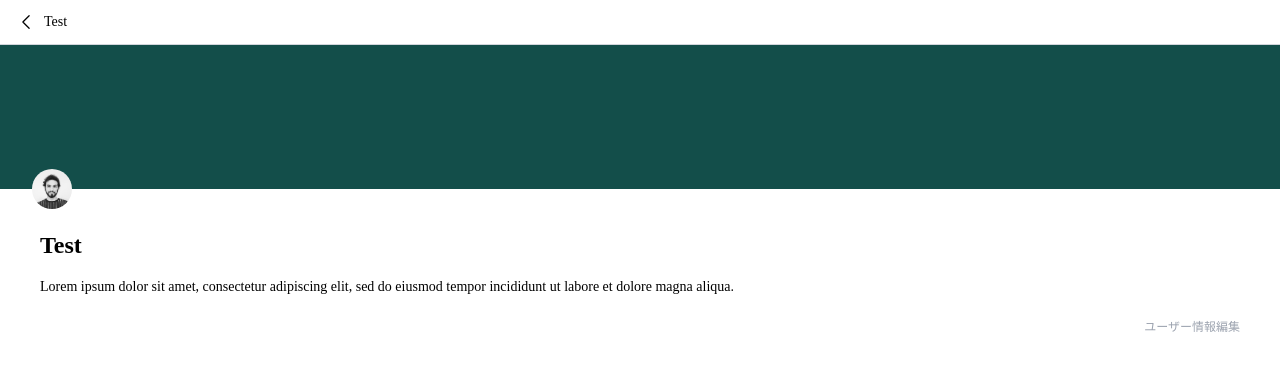
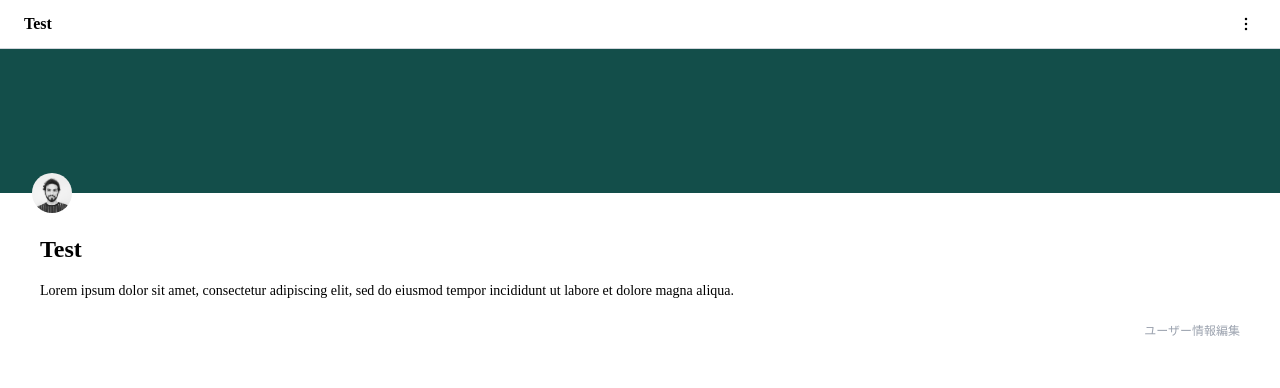
Before and after one commit to gonzales54/Chatpy, a Next.js app in the folder src/: page /1/home in a window 1280 px wide. Shown: the top 388 px of the page. Built offline with nearby package versions, Linux system fonts and the light colour scheme; no server answers; a web font is replaced by a local one.

Commit message:
feat: create signout system

```diff
--- a/src/src/pages/[uid]/home.tsx
+++ b/src/src/pages/[uid]/home.tsx
@@ -1,31 +1,39 @@
-import { signOut } from "firebase/auth";
 import Image from "next/image";
 import Link from "next/link";
 import { useRouter } from "next/router";
-import { useEffect } from "react";
-import firebaseConfig from "@/config/firebase";
+import { useState } from "react";
+import useFirebase from "@/hooks/useFirebase";
 import useRedirectTo from "@/hooks/useRedirectTo";
 import ProfileImage from '@Image/profile.jpg'
 
 export default function UserHome() {
+  const [isOptionOpen, setOptionOpen] = useState<boolean>(false);
   const redirectTo = useRedirectTo();
   const router = useRouter();
-  console.log(router.asPath)
+  const { signOutUser } = useFirebase();
 
-  useEffect(() => {
-    signOut(firebaseConfig.auth())
-  },[])
+  const openOption = () => {
+    setOptionOpen((option) => !option);
+  }
+
+  const LogOut = () => {
+    signOutUser();
+    redirectTo('/signin');
+  }
 
   return (
     <>
       <div className="flex h-screen w-full flex-col">
-        <div className="flex items-center border-b border-gray-300 px-4 py-3">
-          <button className="mr-2" onClick={() => redirectTo('/')}>
+        <div className="relative flex items-center border-b border-gray-300 px-6 py-3">
+          <h1 className="font-klee font-semibold">Test</h1>
+          <button className="ml-auto" onClick={openOption}>
             <svg xmlns="http://www.w3.org/2000/svg" fill="none" viewBox="0 0 24 24" strokeWidth={1.5} stroke="currentColor" className="h-5 w-5">
-              <path strokeLinecap="round" strokeLinejoin="round" d="M15.75 19.5L8.25 12l7.5-7.5" />
+              <path strokeLinecap="round" strokeLinejoin="round" d="M12 6.75a.75.75 0 110-1.5.75.75 0 010 1.5zM12 12.75a.75.75 0 110-1.5.75.75 0 010 1.5zM12 18.75a.75.75 0 110-1.5.75.75 0 010 1.5z" />
             </svg>
           </button>
-          <h1 className="font-klee text-sm">Test</h1>
+          <div className={`absolute top-10 right-6 z-10 rounded border border-gray-400 bg-white py-2 ${isOptionOpen ? "block" : "hidden"}`}>
+            <button className="w-full px-6 py-1 text-sm" onClick={LogOut}>Logout</button>
+          </div>
         </div>
         <div className="relative mb-10 h-36 w-full bg-teal-900">
           <p className="absolute -bottom-5 left-8">
@@ -40,7 +48,7 @@ export default function UserHome() {
         <div className="px-10 text-right">
           <h2 className="mb-4 text-left font-klee text-2xl font-semibold">Test</h2>
           <p className="mb-4 text-left font-klee text-sm">Lorem ipsum dolor sit amet, consectetur adipiscing elit, sed do eiusmod tempor incididunt ut labore et dolore magna aliqua.</p>
-          <Link href="/" className="text-xs text-gray-400">ユーザー情報編集</Link>
+          <Link href="/" className="font-klee text-xs text-gray-400">ユーザー情報編集</Link>
         </div>
         <ul className="mt-auto flex items-center justify-center border-t border-gray-300 px-6 py-2">
           <li className="mr-8">
--- a/src/src/pages/[uid]/index.tsx
+++ b/src/src/pages/[uid]/index.tsx
@@ -1,36 +1,30 @@
 import Image from "next/image";
 import Link from "next/link";
 import { useRouter } from "next/router"
-import useFirebase from "@/hooks/useFirebase"
 import ProfileImage from '@Image/profile.jpg'
 
 export default function User() {
   const router = useRouter();
-  const { signOutUser } = useFirebase();
-
-  console.log(router.asPath)
 
   return (
     <>
       <div className="flex h-screen w-full flex-col">
-        <div className="mb-6 flex items-center justify-between border-b border-gray-300 px-6 py-3">
+        <div className="mb-6 flex items-center justify-between border-b border-gray-300 px-6 py-2">
           <h1 className="font-courgette text-sm">Chatpy</h1>
           <p>
-            <Link href={"/"}>
             <Image
               src={ProfileImage}
               alt="SignIn Icon"
               className="h-8 w-8 rounded-full object-cover"
               priority
             />
-            </Link>
           </p>
         </div>
         <div>
           <h2 className="mb-4 px-6 font-klee text-xs">メッセージ一覧</h2>
           <ul>
             <li>
-              <Link href="/" className="flex px-6 py-2">
+              <Link href="/user" className="flex px-6 py-2">
                 <p className="mr-4">
                   <Image
                     src={ProfileImage}
--- a/src/src/pages/index.tsx
+++ b/src/src/pages/index.tsx
@@ -54,20 +54,8 @@ export default function Home(): JSX.Element {
         </p>
         <div>
           <button
-            id="signUp"
-            className={`rounded px-10 py-3 font-poppins text-xs ${
-              active.signUp
-                ? "bg-teal-500 text-gray-50"
-                : "bg-gray-100 text-gray-800"
-            }`}
-            onClick={() => handleClickButton("/signup")}
-            onMouseOver={handleHoverButton}
-          >
-            サインアウト
-          </button>
-          <button
             id="signIn"
-            className={`rounded px-10 py-3 font-poppins text-xs ${
+            className={`rounded px-10 py-3 font-poppins text-xs duration-300 ${
               active.signIn
                 ? "bg-teal-500 text-gray-50"
                 : "bg-gray-100 text-gray-800"
@@ -77,6 +65,18 @@ export default function Home(): JSX.Element {
           >
             サインイン
           </button>
+          <button
+            id="signUp"
+            className={`rounded px-10 py-3 font-poppins text-xs duration-300 ${
+              active.signUp
+                ? "bg-teal-500 text-gray-50"
+                : "bg-gray-100 text-gray-800"
+            }`}
+            onClick={() => handleClickButton("/signup")}
+            onMouseOver={handleHoverButton}
+          >
+            サインアップ
+          </button>
         </div>
       </div>
     </>
```
Lines whose indentation alone changed are shown as unchanged.
